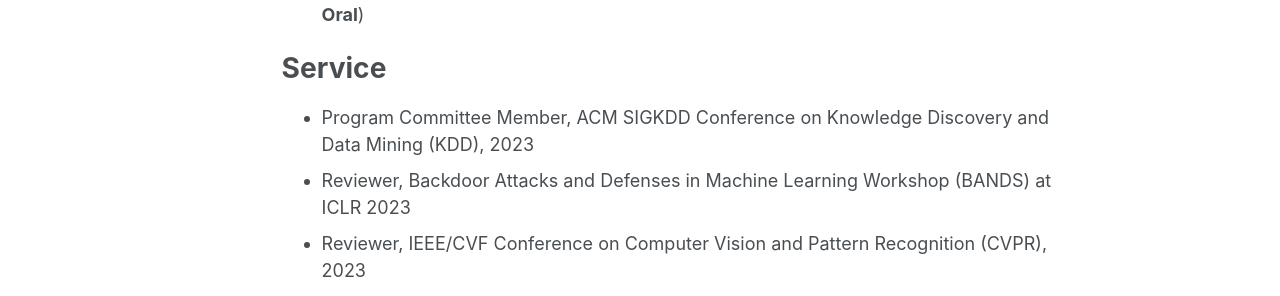
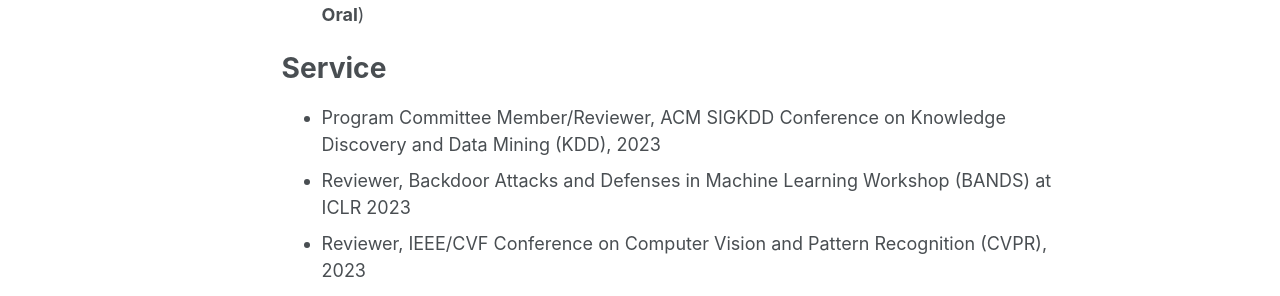
Before and after one commit to ZhentingWang/zhentingwang.github.io, a Jekyll site: the page built from _pages/about.md, in a window 1280 px wide. Shown: the part 1727-2023 px from the top of the page. Built offline with Jekyll 4.4.1, drawn with Linux system fonts in a browser that asks for light colours.

Commit message:
Update about.md

```diff
--- a/_pages/about.md
+++ b/_pages/about.md
@@ -60,7 +60,7 @@ Proceedings of the 28th ACM International Conference on Multimedia (**MM 2020 Or
 
 Service
 ======
-* Program Committee Member, ACM SIGKDD Conference on Knowledge Discovery and Data Mining (KDD), 2023
+* Program Committee Member/Reviewer, ACM SIGKDD Conference on Knowledge Discovery and Data Mining (KDD), 2023
 * Reviewer, Backdoor Attacks and Defenses in Machine Learning Workshop (BANDS) at ICLR 2023
 * Reviewer, IEEE/CVF Conference on Computer Vision and Pattern Recognition (CVPR), 2023
 * Reviewer, Conference on Neural Information Processing Systems (NeurIPS), 2022
```
